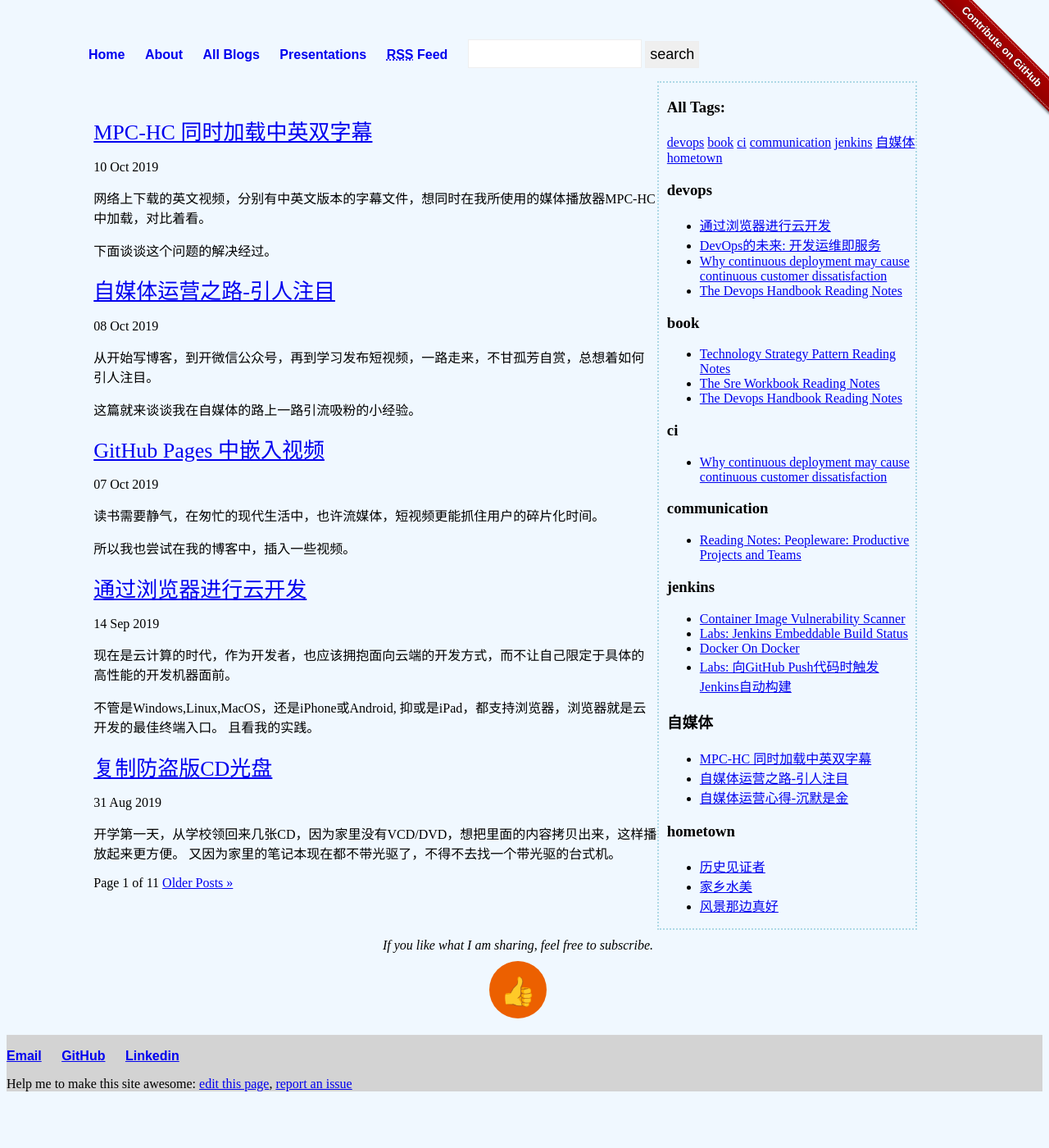
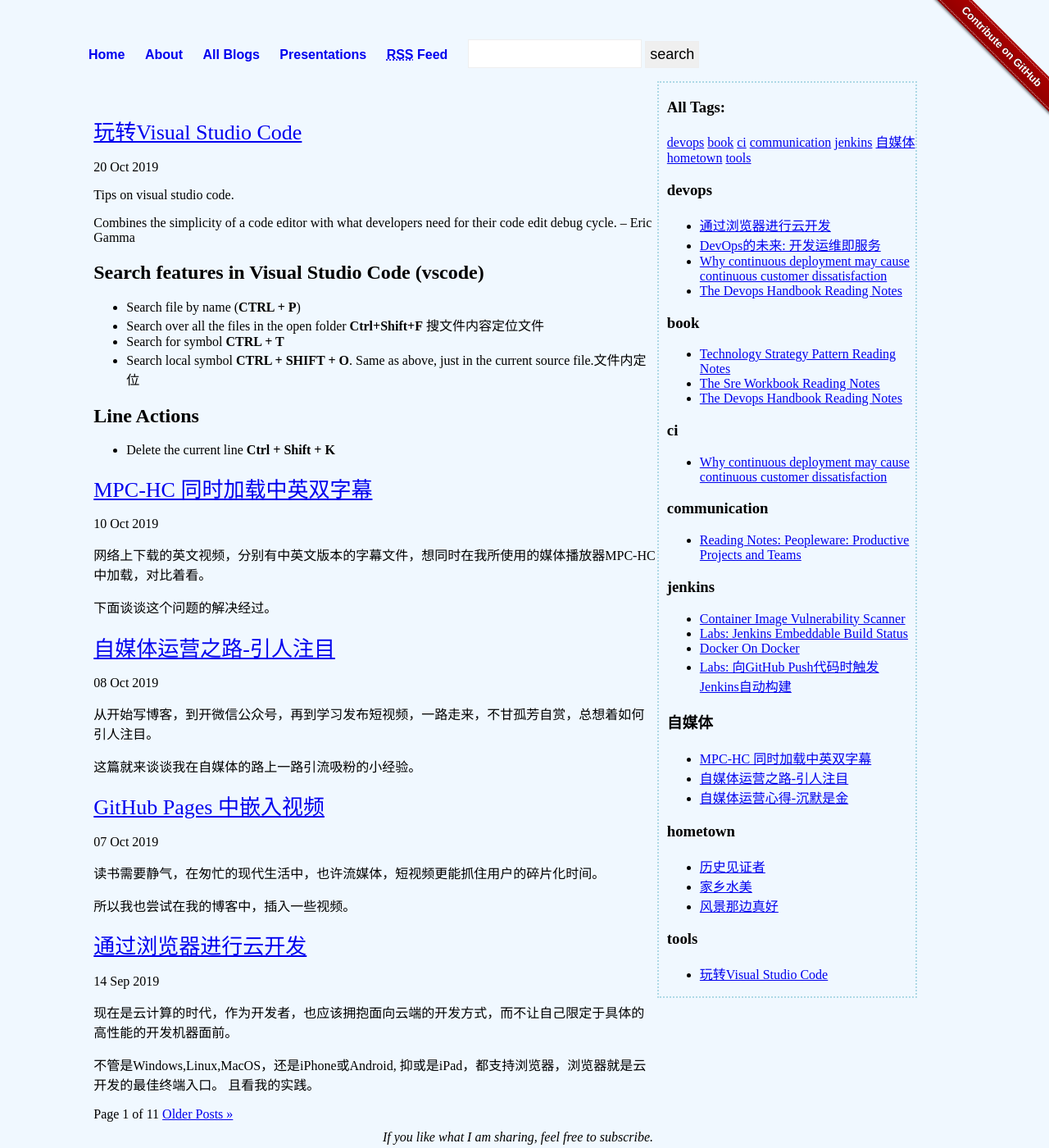
Before and after one commit to liuning0820/liuning0820.github.io, a Jekyll site: the page built from index.html, in a window 1280 px wide and 1400 px high. Shown: the whole window at 82% size. Built offline with Jekyll 4.4.1, drawn with Linux system fonts in a browser that asks for light colours; the list of posts is cut into pages by our own code.

Commit message:
Add play with vscode

```diff
--- /dev/null
+++ b/_posts/2019-10-20-play-with-vscode.md
@@ -0,0 +1,25 @@
+---
+layout: default
+author: 对刘谈心
+comments: true
+tags: [tools]
+title: "玩转Visual Studio Code"
+---
+
+# Play With Visual Studio Code
+
+Tips on visual studio code.
+
+Combines the simplicity of a code editor with what developers need for their code edit debug cycle.
+-- Eric Gamma
+
+## Search features in Visual Studio Code (vscode)
+
+- Search file by name (**CTRL + P**)
+- Search over all the files in the open folder **Ctrl+Shift+F** 搜文件内容定位文件
+- Search for symbol **CTRL + T**
+- Search local symbol **CTRL + SHIFT + O**. Same as above, just in the current source file.文件内定位
+
+## Line Actions
+
+- Delete the current line **Ctrl + Shift + K**
```
Also changed, not shown: _posts/2019-04-28-自媒体运营心得-沉默是金.md (+2 -0 lines).
